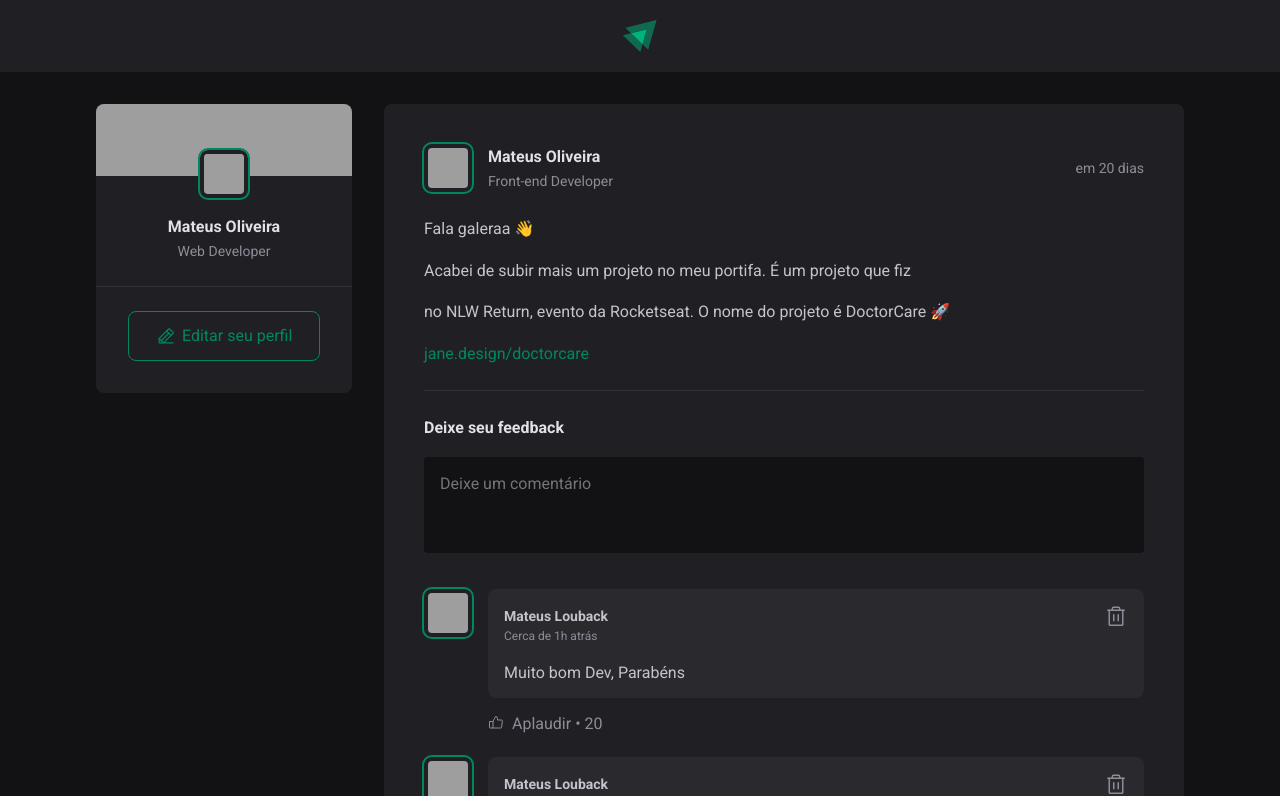
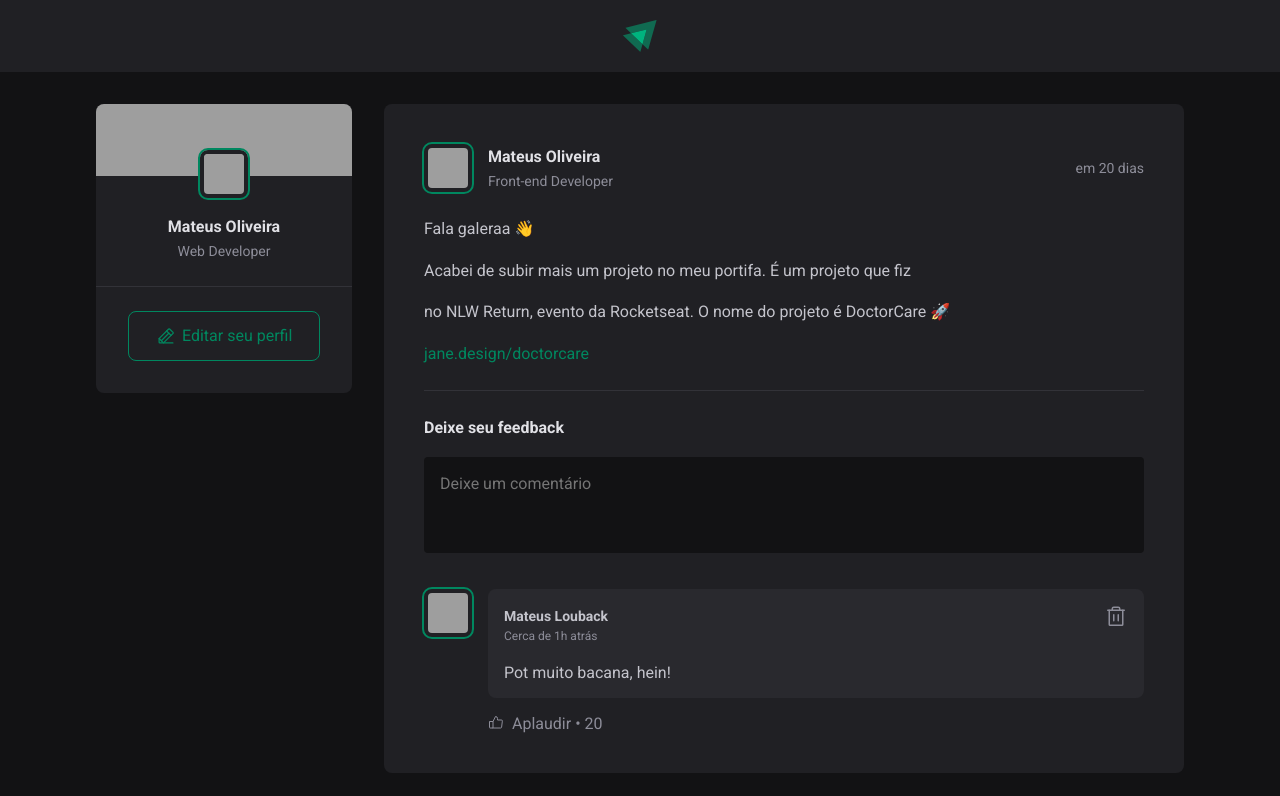
Before and after one commit to teussharke/Fundamentos-React-Rocket, a React (Vite) app: page / in a window 1280 px wide. Shown: the top 796 px of the page. Built offline with nearby package versions, Linux system fonts and the light colour scheme; grey boxes are pictures that could not be loaded.

Commit message:
inserindo comentarios

```diff
--- a/src/components/Comment.jsx
+++ b/src/components/Comment.jsx
@@ -2,7 +2,7 @@
 import styles from "./Comment.module.css";
 import { Avatar } from "./Avatar";
 
-export function Comment() {
+export function Comment({ content }) {
   return (
     <div className={styles.comment}>
       <Avatar src="https://github.com/mateuslouback.png" alt="" />
@@ -22,7 +22,7 @@
             </button>
           </header>
 
-          <p>Muito bom Dev, Parabéns</p>
+          <p>{content}</p>
         </div>
 
         <footer>
--- a/src/components/Post.jsx
+++ b/src/components/Post.jsx
@@ -5,16 +5,12 @@
 import { Avatar } from "./Avatar";
 import { Comment } from "./Comment";
 
-
 import styles from "./Post.module.css";
 
-
-
 export function Post({ author, publishedAt, content }) {
-  const comments = useState([
-    1,
-    2,
-  ])
+  const [comments, setComments] = useState([
+    'Pot muito bacana, hein!'
+  ]);
 
   const publishedDateFormatted = format(
     publishedAt,
@@ -32,7 +28,7 @@
   function handleCreateNewComment() {
     event.preventDefault();
 
-    comments.push(3);
+    setComments([...comments, comments.length + 1]);
   }
 
   return (
@@ -59,8 +55,12 @@
         {content.map((line) => {
           if (line.type === "paragraph") {
             return <p>{line.content}</p>;
-          } else if (line.type === 'link') {
-            return <p><a href="#">{line.content}</a></p>;
+          } else if (line.type === "link") {
+            return (
+              <p>
+                <a href="#">{line.content}</a>
+              </p>
+            );
           }
         })}
       </div>
@@ -76,8 +76,8 @@
       </form>
 
       <div className={styles.commentList}>
-        {comments.map(comment => {
-          return <Comment />
+        {comments.map((comment) => {
+          return <Comment content={comment} />;
         })}
       </div>
     </article>
```
